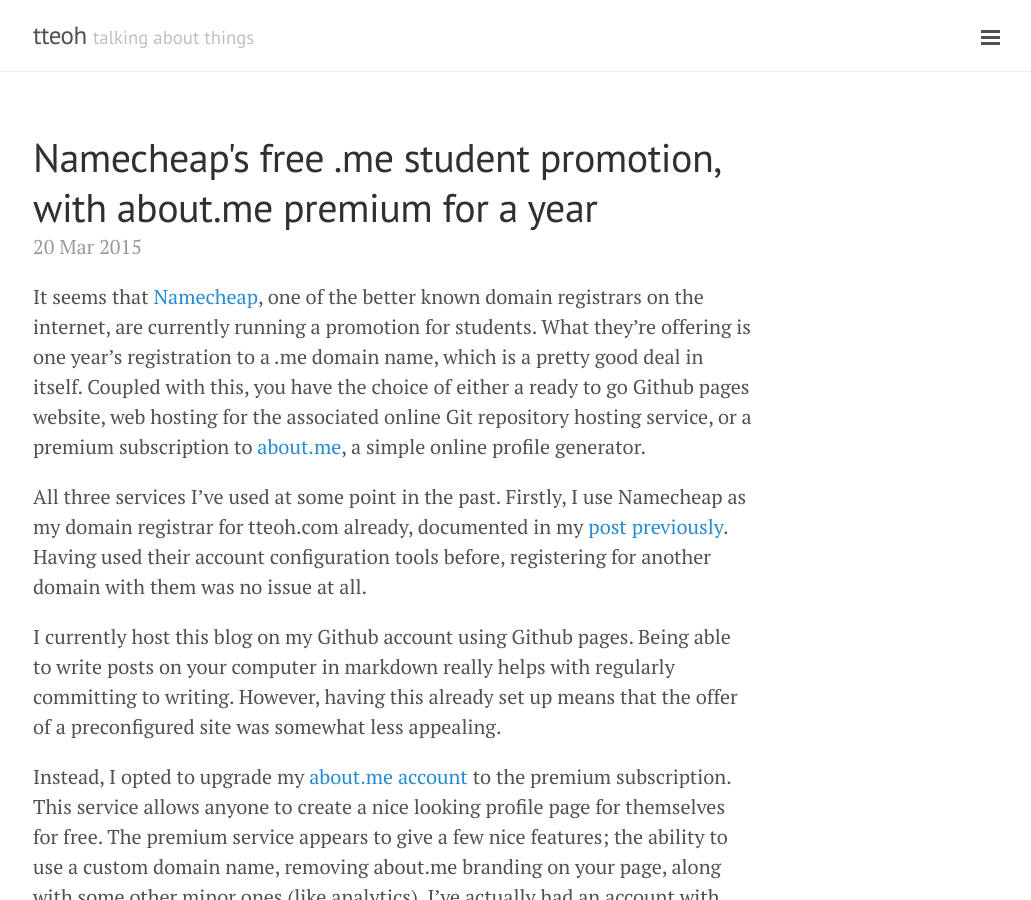
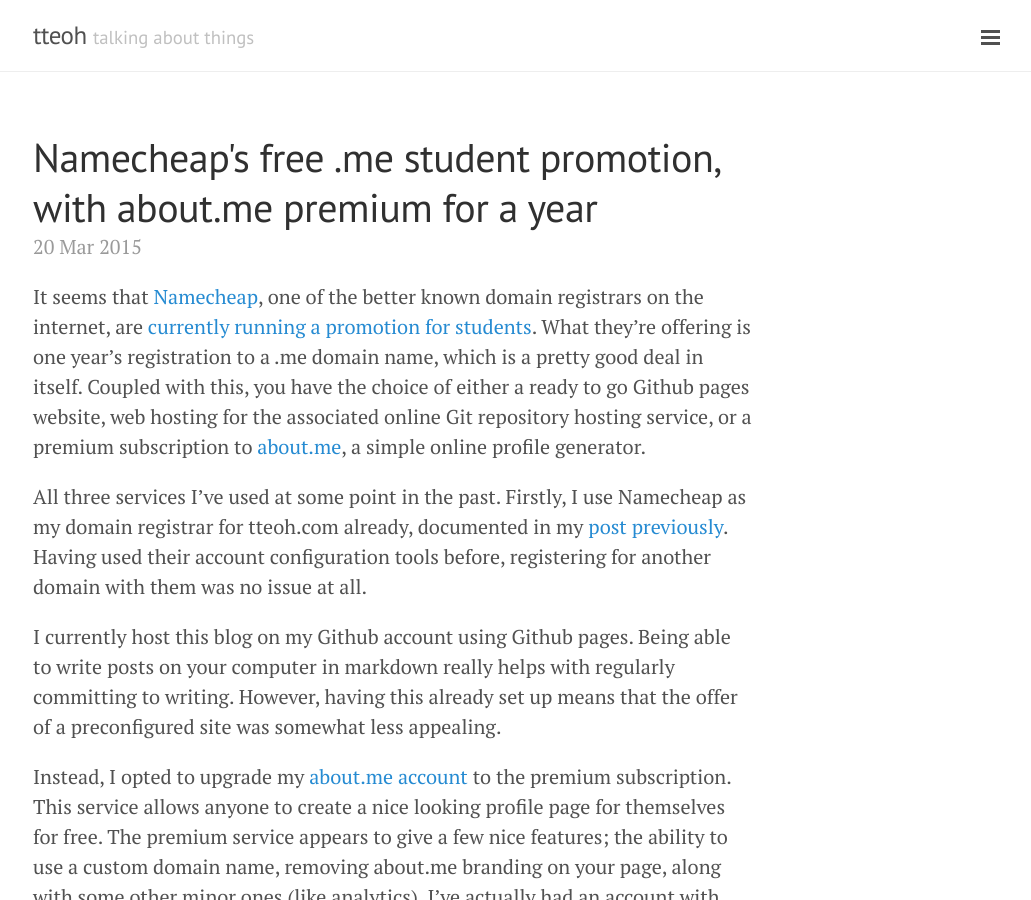
Before and after one commit to thomasteoh/thomasteoh.github.io, a Jekyll site: the page built from _posts/2015-03-20-namecheap-and-about-me.md, in a window 1280 px wide and 900 px high. Shown: the whole window, without its empty margins (247-1278 px from the left). Built offline with Jekyll 4.4.1, drawn with Linux system fonts in a browser that asks for light colours; Markdown is read by kramdown in place of the engine named in the settings; comment, search, counter and statistics services are not loaded; some of the changed lines change nothing that is shown.

```diff
--- a/_posts/2015-03-20-namecheap-and-about-me.md
+++ b/_posts/2015-03-20-namecheap-and-about-me.md
@@ -5,7 +5,7 @@
 category: technology
 ---
 
-It seems that <a href="http://www.namecheap.com">Namecheap</a>, one of the better known domain registrars on the internet, are currently running a promotion for students. What they're offering is one year's registration to a .me domain name, which is a pretty good deal in itself. Coupled with this, you have the choice of either a ready to go Github pages website, web hosting for the associated online Git repository hosting service, or a premium subscription to <a href="http://www.about.me">about.me</a>, a simple online profile generator.
+It seems that <a href="http://www.namecheap.com">Namecheap</a>, one of the better known domain registrars on the internet, are <a href="http://www.nc.me">currently running a promotion for students</a>. What they're offering is one year's registration to a .me domain name, which is a pretty good deal in itself. Coupled with this, you have the choice of either a ready to go Github pages website, web hosting for the associated online Git repository hosting service, or a premium subscription to <a href="http://www.about.me">about.me</a>, a simple online profile generator.
 
 <!--break-->
 
```
